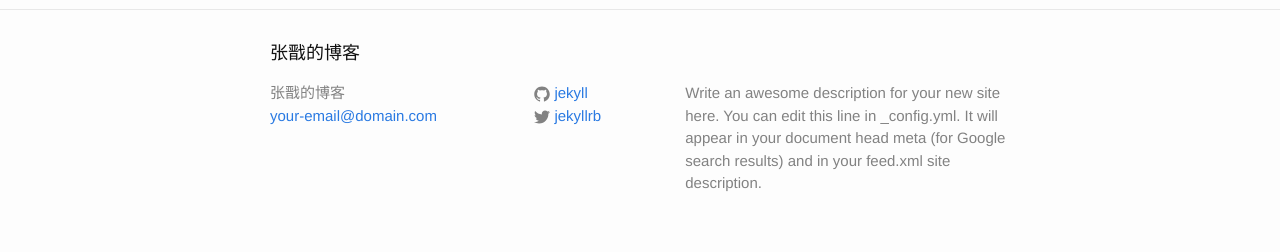
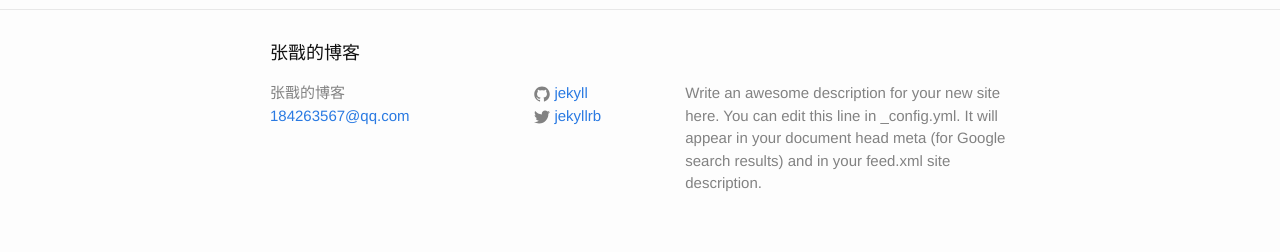
Before and after one commit to zangji6253/zangji6253.github.io, a Jekyll site: the page built from _posts/2016-07-15-welcome-to-jekyll.markdown, in a window 1280 px wide. Shown: the part 665-917 px from the top of the page. Built offline with Jekyll 4.4.1, drawn with Linux system fonts in a browser that asks for light colours.

Commit message:
change config

```diff
--- a/_config.yml
+++ b/_config.yml
@@ -7,13 +7,13 @@
 
 # Site settings
 title: 张戬的博客
-email: your-email@domain.com
+email: 184263567@qq.com
 description: > # this means to ignore newlines until "baseurl:"
   Write an awesome description for your new site here. You can edit this
   line in _config.yml. It will appear in your document head meta (for
   Google search results) and in your feed.xml site description.
 baseurl: "" # the subpath of your site, e.g. /blog
-url: "http://yourdomain.com" # the base hostname & protocol for your site
+url: "http://zangji6253.github.io" # the base hostname & protocol for your site
 twitter_username: jekyllrb
 github_username:  jekyll
 
```
